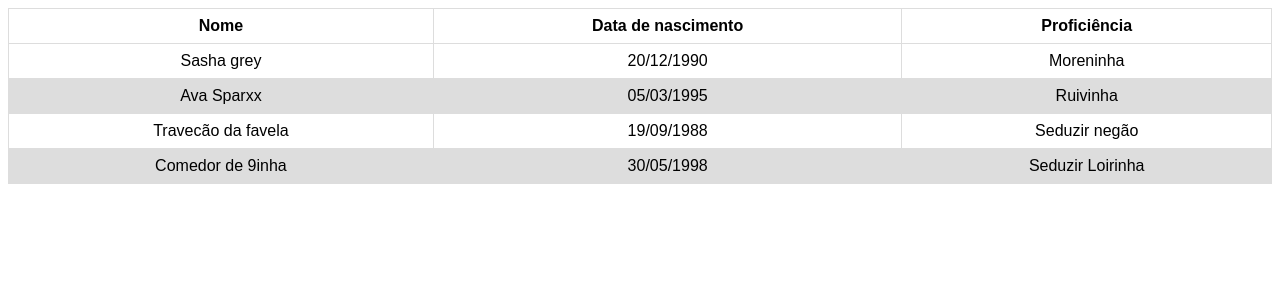
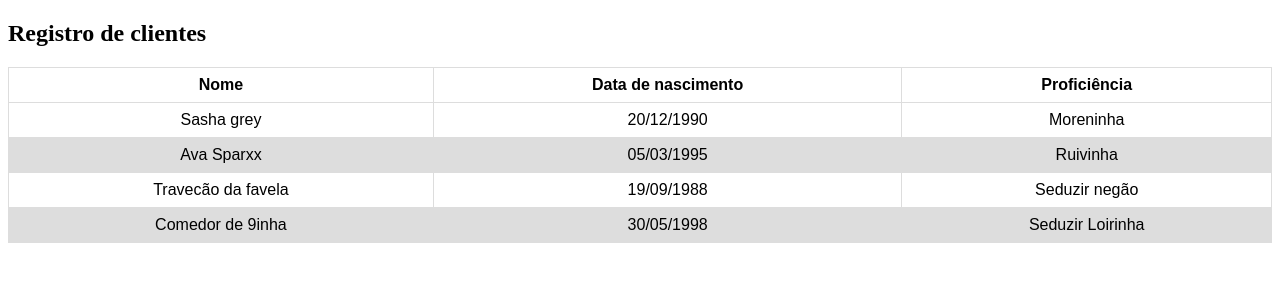
Before and after one commit to Rovalentoni/CRUD_Clients, a plain HTML site: page Desafio 3.html in a window 1280 px wide. Drawn offline with Linux system fonts and the light colour scheme.

Commit message:
H2 Registro de clientes

```diff
--- a/Desafio 3.html
+++ b/Desafio 3.html
@@ -28,6 +28,8 @@
 
 </head>
 <body>
+
+    <h2>Registro de clientes</h2>
 
 <table class="sortable">
 <thead>
```
